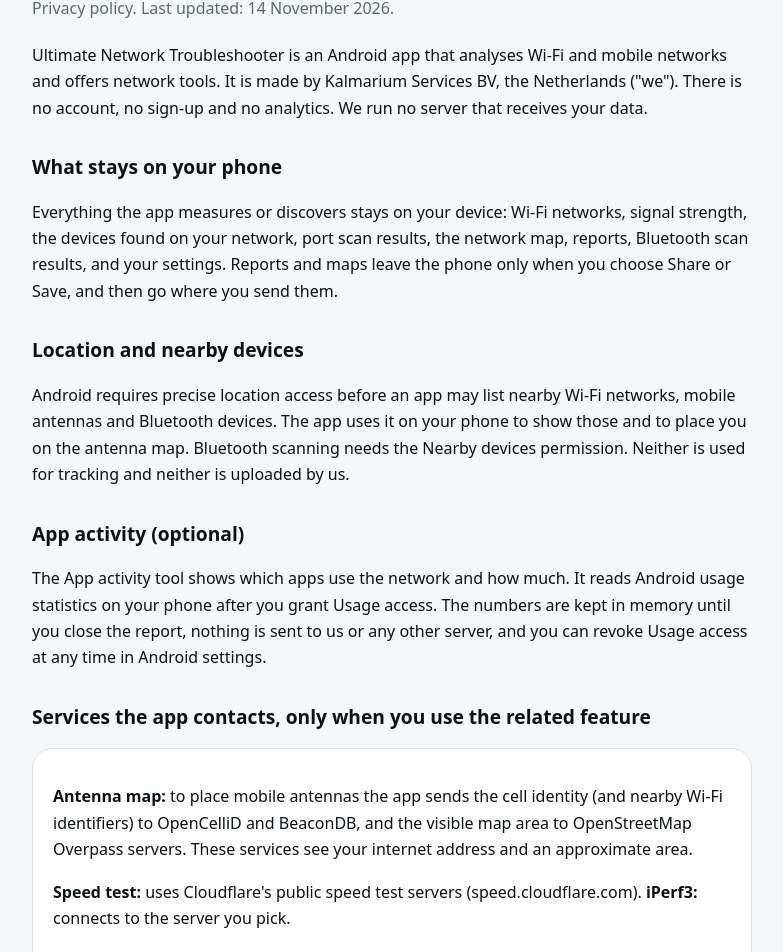
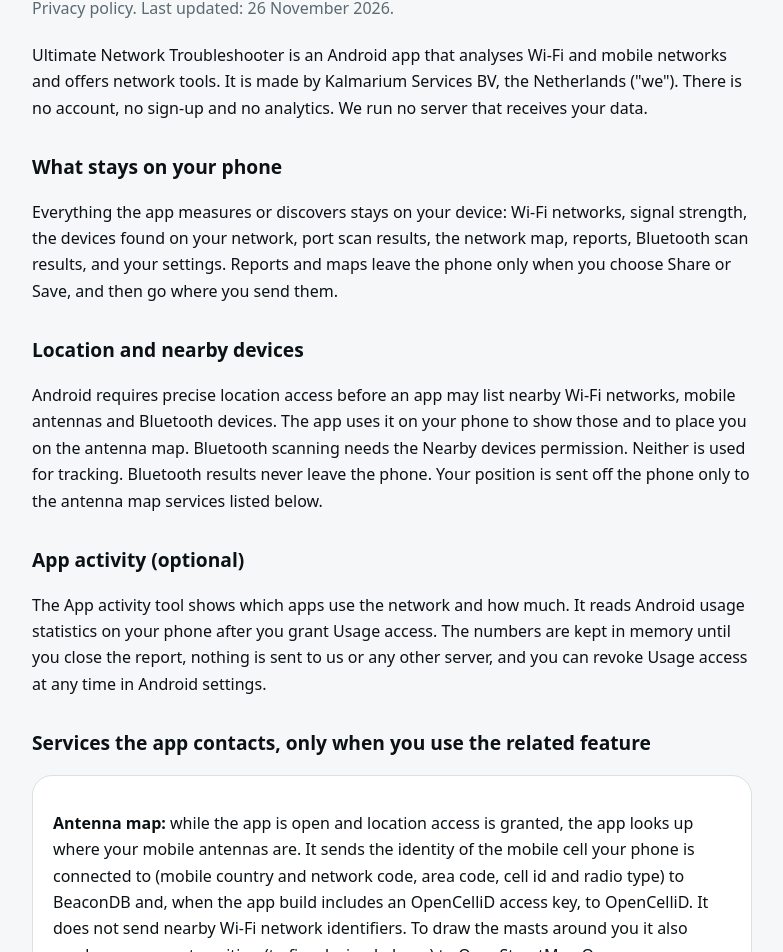
Before and after one commit to gaborkalmar83/network-troubleshooter-info, a plain HTML site: page privacy-policy.html in a window 1280 px wide. Shown: the part 84-1036 px from the top of the page, without its empty margins (248-1031 px from the left). Drawn offline with Linux system fonts and the light colour scheme.

Commit message:
Privacy policy: correct antenna lookup data, add OpenStreetMap tiles and Diagnostics
The lookup sends only the cell identity (no nearby Wi-Fi identifiers); the
position goes to Overpass and, with a key, OpenCelliD; map tiles come from
OpenStreetMap. Adds the user-initiated Diagnostics problem report (1.1.1).

Co-Authored-By: Claude Sonnet 5.5 <noreply@anthropic.com>

```diff
--- a/privacy-policy.html
+++ b/privacy-policy.html
@@ -24,7 +24,7 @@
 <body>
 <main>
 <h1>Ultimate Network <span>Troubleshooter</span></h1>
-<p class="lead">Privacy policy. Last updated: 14 November 2026.</p>
+<p class="lead">Privacy policy. Last updated: 26 November 2026.</p>
 
 <p>Ultimate Network Troubleshooter is an Android app that analyses Wi-Fi and mobile networks and offers network tools. It is made by Kalmarium Services BV, the Netherlands ("we"). There is no account, no sign-up and no analytics. We run no server that receives your data.</p>
 
@@ -32,19 +32,22 @@
 <p>Everything the app measures or discovers stays on your device: Wi-Fi networks, signal strength, the devices found on your network, port scan results, the network map, reports, Bluetooth scan results, and your settings. Reports and maps leave the phone only when you choose Share or Save, and then go where you send them.</p>
 
 <h2>Location and nearby devices</h2>
-<p>Android requires precise location access before an app may list nearby Wi-Fi networks, mobile antennas and Bluetooth devices. The app uses it on your phone to show those and to place you on the antenna map. Bluetooth scanning needs the Nearby devices permission. Neither is used for tracking and neither is uploaded by us.</p>
+<p>Android requires precise location access before an app may list nearby Wi-Fi networks, mobile antennas and Bluetooth devices. The app uses it on your phone to show those and to place you on the antenna map. Bluetooth scanning needs the Nearby devices permission. Neither is used for tracking. Bluetooth results never leave the phone. Your position is sent off the phone only to the antenna map services listed below.</p>
 
 <h2>App activity (optional)</h2>
 <p>The App activity tool shows which apps use the network and how much. It reads Android usage statistics on your phone after you grant Usage access. The numbers are kept in memory until you close the report, nothing is sent to us or any other server, and you can revoke Usage access at any time in Android settings.</p>
 
 <h2>Services the app contacts, only when you use the related feature</h2>
 <div class="card">
-<p><b>Antenna map:</b> to place mobile antennas the app sends the cell identity (and nearby Wi-Fi identifiers) to OpenCelliD and BeaconDB, and the visible map area to OpenStreetMap Overpass servers. These services see your internet address and an approximate area.</p>
+<p><b>Antenna map:</b> while the app is open and location access is granted, the app looks up where your mobile antennas are. It sends the identity of the mobile cell your phone is connected to (mobile country and network code, area code, cell id and radio type) to BeaconDB and, when the app build includes an OpenCelliD access key, to OpenCelliD. It does not send nearby Wi-Fi network identifiers. To draw the masts around you it also sends your current position (to five decimal places) to OpenStreetMap Overpass servers, which are asked for masts within 3 km, and, when the build includes an OpenCelliD key, a box of about 1 km around your position to OpenCelliD. The map view loads map tiles from the OpenStreetMap tile servers, which receive the map area you look at. All of these services also see your internet address.</p>
 <p><b>Speed test:</b> uses Cloudflare's public speed test servers (speed.cloudflare.com). <b>iPerf3:</b> connects to the server you pick.</p>
 <p><b>IP and provider, Whois, Exposure check:</b> your public IP address or the domain you enter is sent to RIPEstat, the internet registries (via IANA) and Shodan InternetDB to look up its owner and open ports.</p>
 <p><b>Cloud and services:</b> connects to about 44 public websites and reads the public status pages of Cloudflare, Microsoft, Google, Amazon, GitHub, Slack, Atlassian and OpenAI.</p>
 <p><b>Network tools</b> (ping, route map, DNS, website check, port scan, device scan) send packets to the hosts or devices you choose, as the tool name says. Only scan networks you own or have permission to test.</p>
 </div>
+
+<h2>Diagnostics and problem reports</h2>
+<p>From version 1.1.1, if the app crashes, the crash text (an error trace with a time stamp) is saved in the app's private storage on your phone, and the app keeps the last few hundred log lines of the current session in memory only. Settings &gt; Diagnostics shows exactly what a problem report contains: the app version, your phone make, model and Android version, your language, the ad and purchase status, the last crash and the last log lines. The app never sends this report itself. Only if you tap Send report does your own e-mail app open with a draft addressed to kalmariumservices@gmail.com, which you can read, change or discard before sending; if no e-mail app is found, the report is copied to the clipboard instead. There is no crash-reporting service, no upload and no third-party diagnostics SDK in the app.</p>
 
 <h2>Ads</h2>
 <p>The free version shows a banner ad from Google AdMob. To show and measure ads, Google and its partners may collect and process your advertising ID, IP address (which gives an approximate location), device information and ad interactions. In the European Economic Area, the United Kingdom and Switzerland the app asks for your consent before any ad is requested, and you can change your choice at any time in the app settings under Privacy choices. More about how Google uses data: <a href="https://policies.google.com/technologies/partner-sites">policies.google.com/technologies/partner-sites</a>.</p>
--- a/sitemap.xml
+++ b/sitemap.xml
@@ -1,5 +1,5 @@
 <?xml version="1.0" encoding="UTF-8"?>
 <urlset xmlns="http://www.sitemaps.org/schemas/sitemap/0.9">
   <url><loc>https://netcheck.kalmarium.com/</loc><lastmod>2026-11-22</lastmod></url>
-  <url><loc>https://netcheck.kalmarium.com/privacy-policy.html</loc><lastmod>2026-11-22</lastmod></url>
+  <url><loc>https://netcheck.kalmarium.com/privacy-policy.html</loc><lastmod>2026-11-26</lastmod></url>
 </urlset>
```
